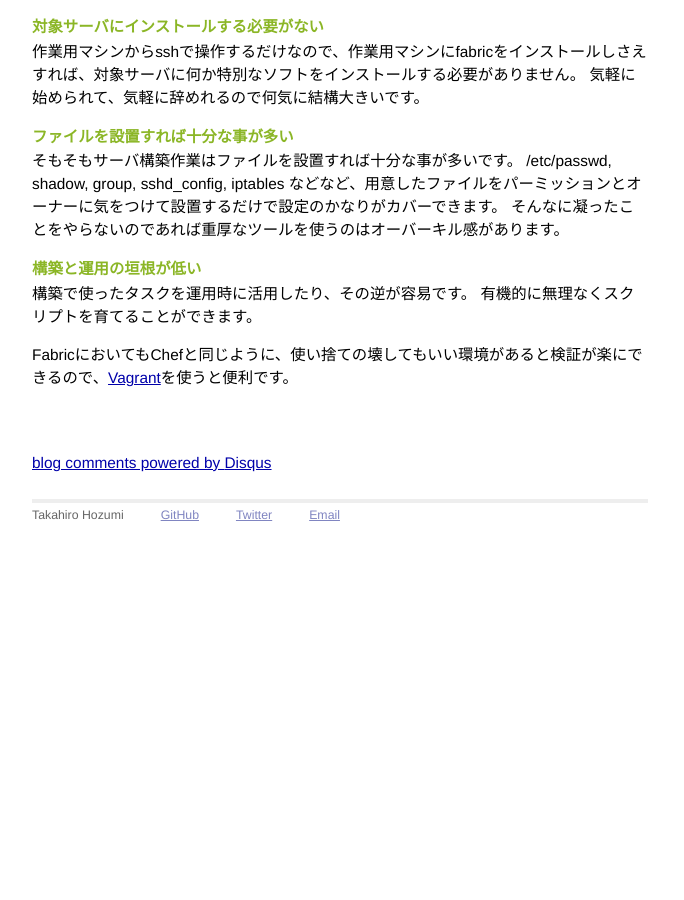
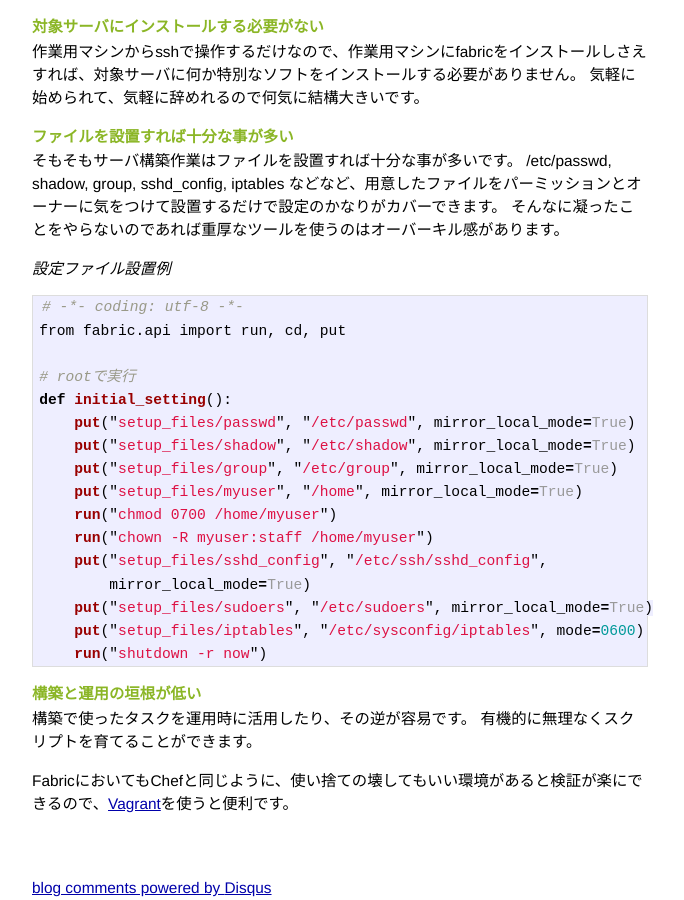
Before and after one commit to hozumi/hozumi.github.com, a Jekyll site: the page built from _posts/2013-03-10-chef-fabric-ja.markdown, in a window 1280 px wide and 900 px high, scrolled down 2945 px. Shown: the whole window, without its empty margins (300-984 px from the left). Built offline with Jekyll 4.4.1, drawn with Linux system fonts in a browser that asks for light colours; Markdown is read by kramdown in place of the engine named in the settings; comment, search, counter and statistics services are not loaded; before the commit the page ends 3484 px from its top, so only the background shows below that.

Commit message:
initial_setting example

```diff
--- a/_posts/2013-03-10-chef-fabric-ja.markdown
+++ b/_posts/2013-03-10-chef-fabric-ja.markdown
@@ -143,6 +143,26 @@ def git_update():
 などなど、用意したファイルをパーミッションとオーナーに気をつけて設置するだけで設定のかなりがカバーできます。
 そんなに凝ったことをやらないのであれば重厚なツールを使うのはオーバーキル感があります。
 
+*設定ファイル設置例*
+{% highlight python %}
+# -*- coding: utf-8 -*-
+from fabric.api import run, cd, put
+
+# rootで実行
+def initial_setting():
+    put("setup_files/passwd", "/etc/passwd", mirror_local_mode=True)
+    put("setup_files/shadow", "/etc/shadow", mirror_local_mode=True)
+    put("setup_files/group", "/etc/group", mirror_local_mode=True)
+    put("setup_files/myuser", "/home", mirror_local_mode=True)
+    run("chmod 0700 /home/myuser")
+    run("chown -R myuser:staff /home/myuser")
+    put("setup_files/sshd_config", "/etc/ssh/sshd_config",
+        mirror_local_mode=True)
+    put("setup_files/sudoers", "/etc/sudoers", mirror_local_mode=True)
+    put("setup_files/iptables", "/etc/sysconfig/iptables", mode=0600)
+    run("shutdown -r now")
+{% endhighlight %}
+
 ##構築と運用の垣根が低い
 構築で使ったタスクを運用時に活用したり、その逆が容易です。
 有機的に無理なくスクリプトを育てることができます。
```
